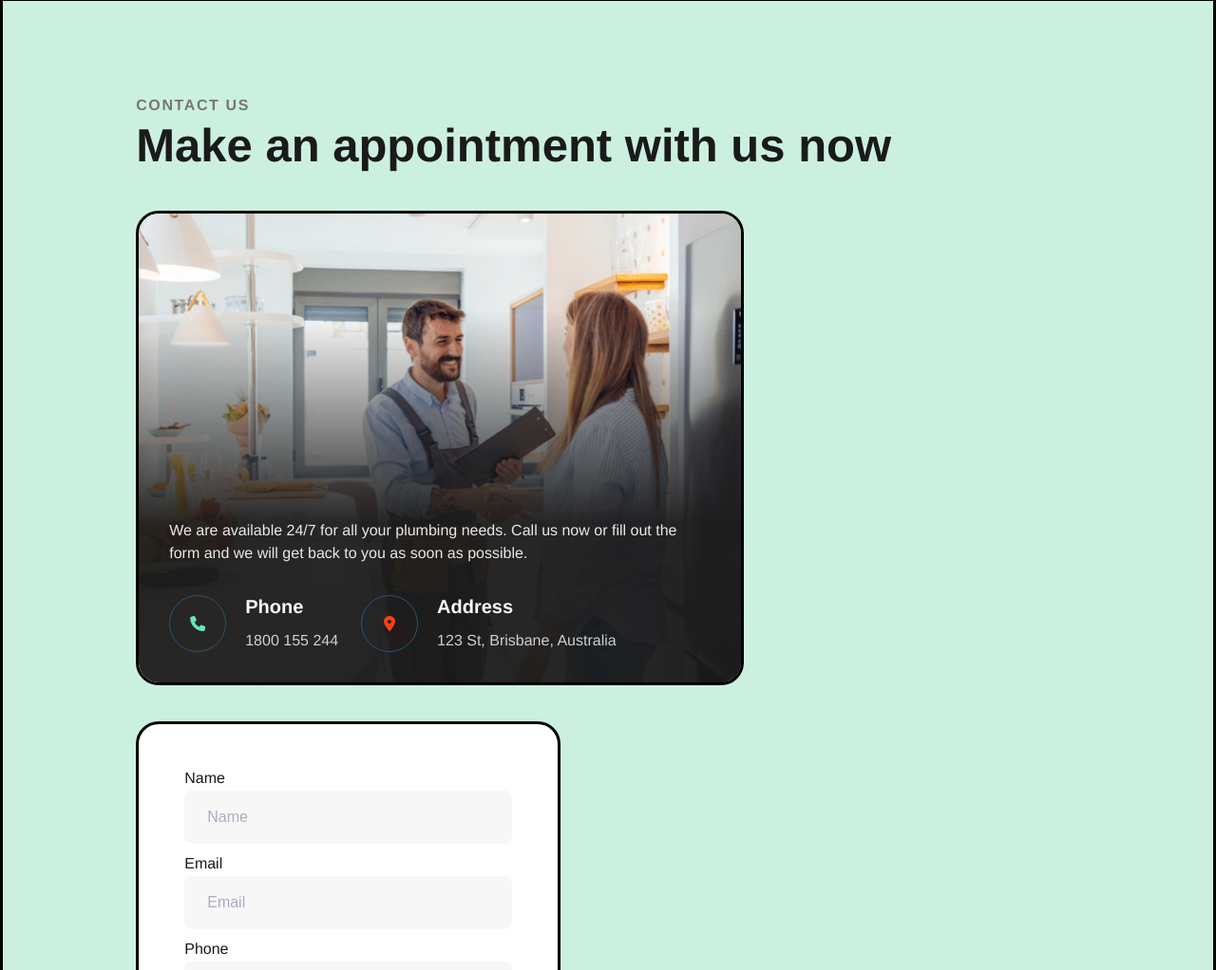
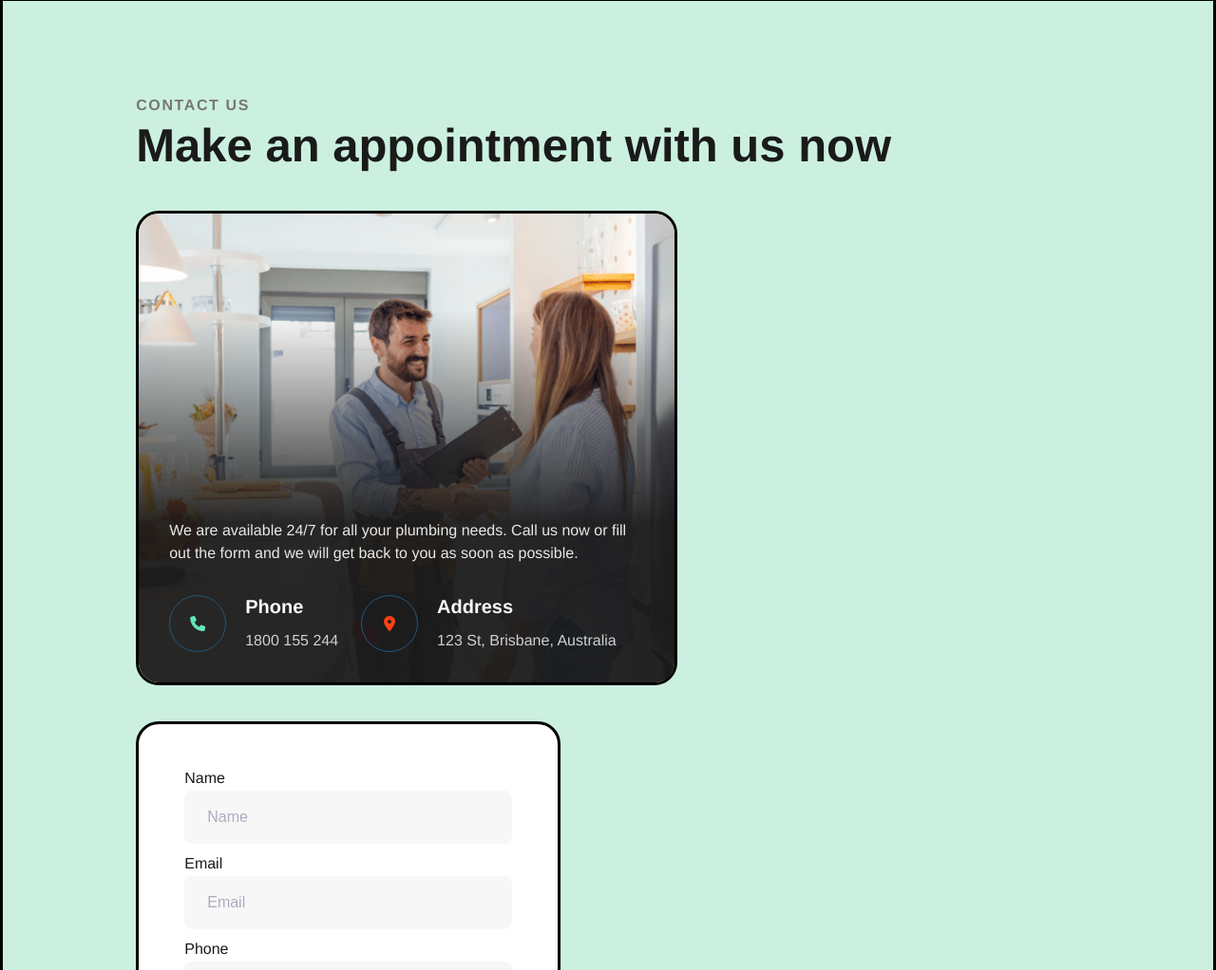
Before and after one commit to Maxenec/33292612_A3.github.io, a plain HTML site: page index.html in a window 1280 px wide. Shown: the part 3265-4287 px from the top of the page at 95% size. Drawn offline with Linux system fonts and the light colour scheme; files whose address does not match are found by name.

Commit message:
Add files via upload

```diff
--- a/css/style.css
+++ b/css/style.css
@@ -1296,7 +1296,7 @@ body {
     }
     #contact-1441 .cs-contact-group {
       width: 100%;
-      max-width: 45.625rem;
+      max-width: 35.625rem;
       min-height: 31.25rem;
       /* 24px - 32px */
       padding: clamp(1.5rem, 2.5vw, 2rem);
```
